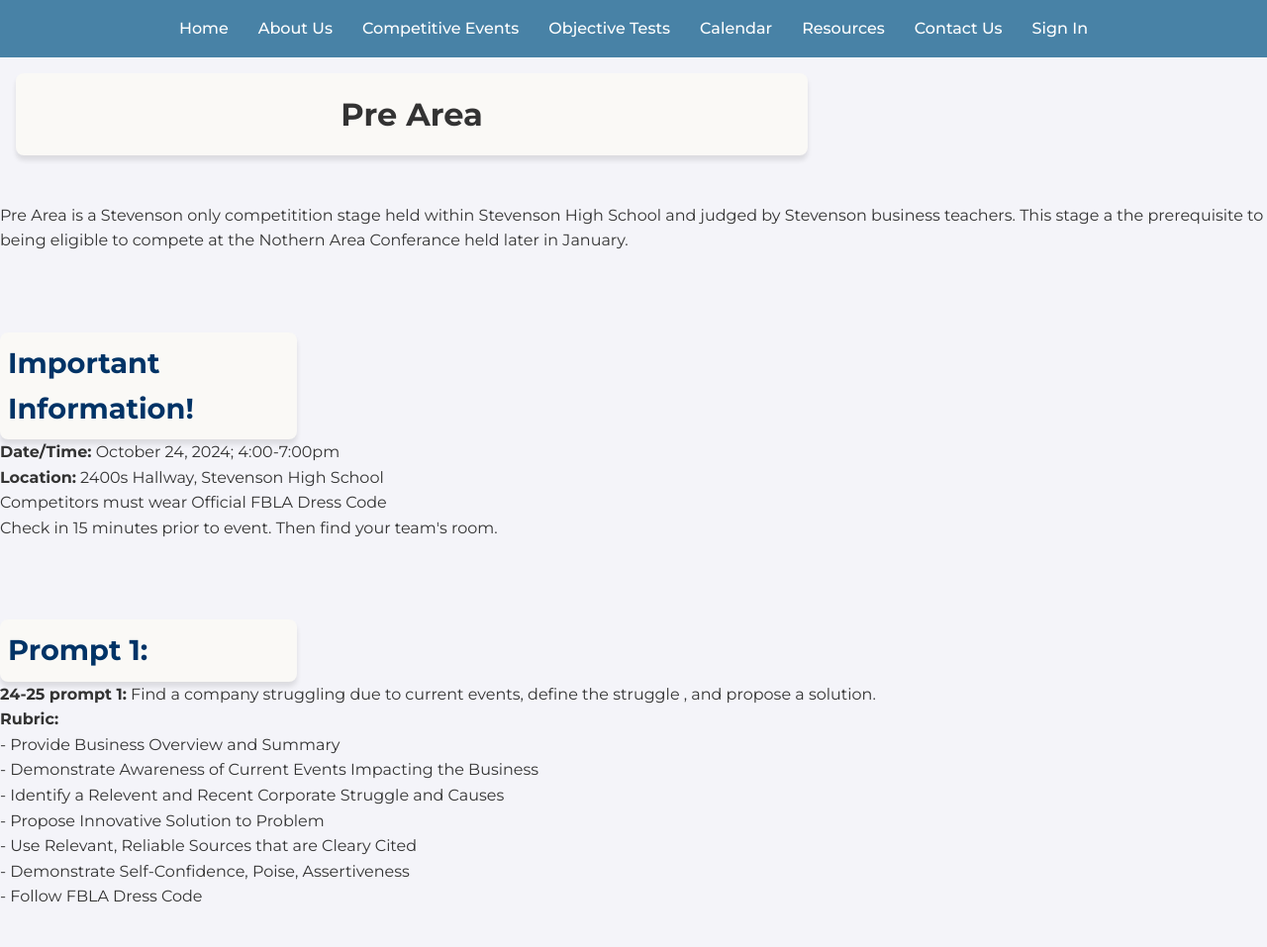
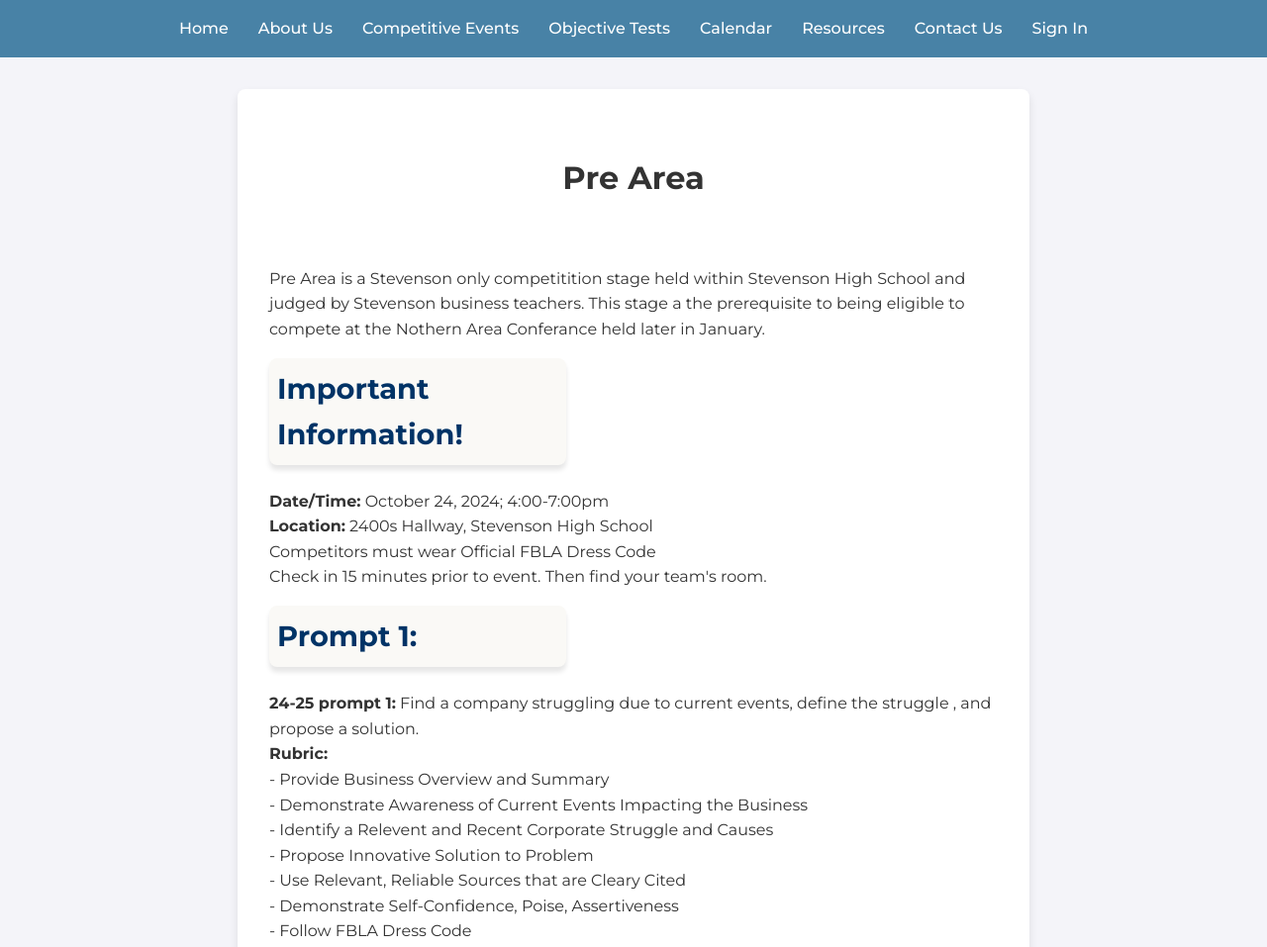
Before and after one commit to bradymeng/shs-fbla, a plain HTML site: page pages/comp.html in a window 1280 px wide. Shown: the top 957 px of the page at 99% size. Drawn offline with Linux system fonts and the light colour scheme.

Commit message:
layout bug fixes

```diff
--- a/css/about.css
+++ b/css/about.css
@@ -14,6 +14,8 @@
   font-size: 2rem;
   margin-bottom: 1rem;
   color: #002F6C;
+  box-shadow: 0 5px 5px rgba(0, 0, 0, 0.1);
+  border-radius: 8px;
 }
 
 #about h2 {
--- a/css/styles.css
+++ b/css/styles.css
@@ -43,21 +43,29 @@ header nav ul li a:hover {
 
 
 /* Section Styles */
+section{
+  max-width: 800px;
+  margin: 2rem auto;
+  padding: 2rem;
+  background: #fff;
+  box-shadow: 0 5px 10px rgba(0, 0, 0, 0.1);
+  border-radius: 8px;
+  text-align: left;
+}
+
 section h1{
   font-size: 2rem;
   text-align: center;
   padding: 1rem;
   margin:1rem;
   margin-bottom: 3rem;
-  max-width: 800px;
-  background: #FAF9F6;
-  box-shadow: 0 5px 5px rgba(0, 0, 0, 0.1);
-  border-radius: 8px;
+
 }
 
 section h2 {
   font-size: 1.8rem;
-  margin-top: 5rem;
+  margin-top: 1rem;
+  margin-bottom: 1.5rem;
   color: #003366;
   text-align: left;
   padding: .5rem;
```
